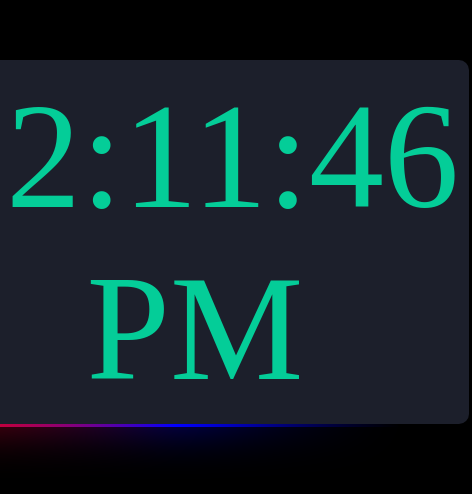
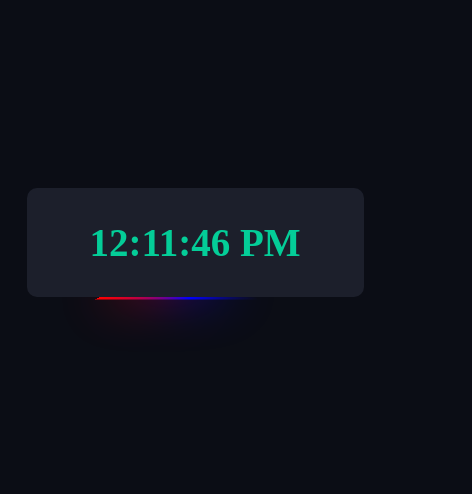
Before and after one commit to MohammadUmar0786/Digital-Clock, a plain HTML site: page index.html in a window 390 px wide. Shown: the part 180-674 px from the top of the page, 472 px wide, since content can reach past the window. Drawn offline with Linux system fonts and the light colour scheme.

Commit message:
Responsiveness Fixed

```diff
--- a/index.html
+++ b/index.html
@@ -8,10 +8,10 @@
 </head>
 <body>
 
-    <div class="main">
-    <div class="container" id="container">
-    </div>
+       <div class="container" id="container">
+           <h1 id="TimeText"></h1>
+        </div>
+
     <script src="script.js"></script>
-    </div>
 </body>
 </html>
--- a/script.js
+++ b/script.js
@@ -1,6 +1,7 @@
 setInterval(()=>{
-    const container = document.getElementById('container');
-    container.innerHTML = new Date().toLocaleTimeString();
+    const head = document.getElementById('TimeText');
+    TimeText.innerHTML = new Date().toLocaleTimeString();
+
 
     var r = Math.floor(Math.random()*256);
     var g = Math.floor(Math.random()*256);
@@ -8,5 +9,5 @@ setInterval(()=>{
 
     UpdatedColour = 'rgb(' + r + ',' + g + ',' + b + ')';
 
-    container.style.color = UpdatedColour;
+    TimeText.style.color = UpdatedColour;
 }, 1000)
--- a/style.css
+++ b/style.css
@@ -1,22 +1,31 @@
-body{
-    margin: 0px;
-    display: flex;
-    justify-content: center;
-    align-items: center;
-    height: 100vh;
-    background-color: black;
-}
-
-.container{
-    font-size: 150px;
-    padding: 10px;
-    background-color: #1c1f2b;
+*{
+    margin: 0;
+    padding: 0;
+  }
+  html{
+    font-family: Poppins;
+    color: #f0f0f0;
+  }
+  body{
+    min-height: 100vh;
+    background: #0b0d15;
+    color: #a2a5b3;
+    align-content: center;
+  }
+  h1{
+    color: white;
+    font-size: 10vw;
+  }
+  .container{
+    margin: 0 auto;
+    padding: 2em;
+    width: 70%;
+    max-width: 1000px;
+    background: #1c1f2b;
+    text-align: center;
+    border-radius: 10px;
     position: relative;
-    margin: 0 auto;
-    border-radius: 10px;
-    text-align: center;
-
-}
+  }
 
 @property --angle{
     syntax: "<angle>";
```
